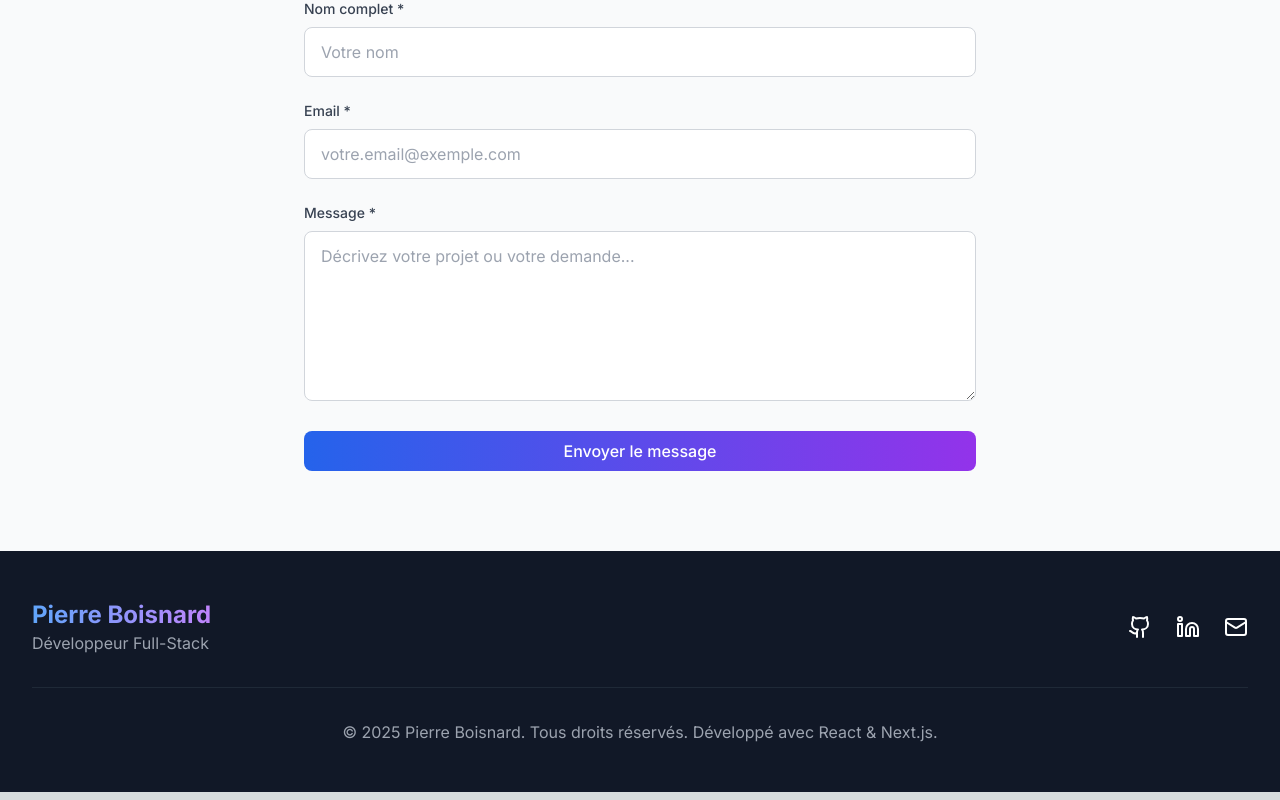
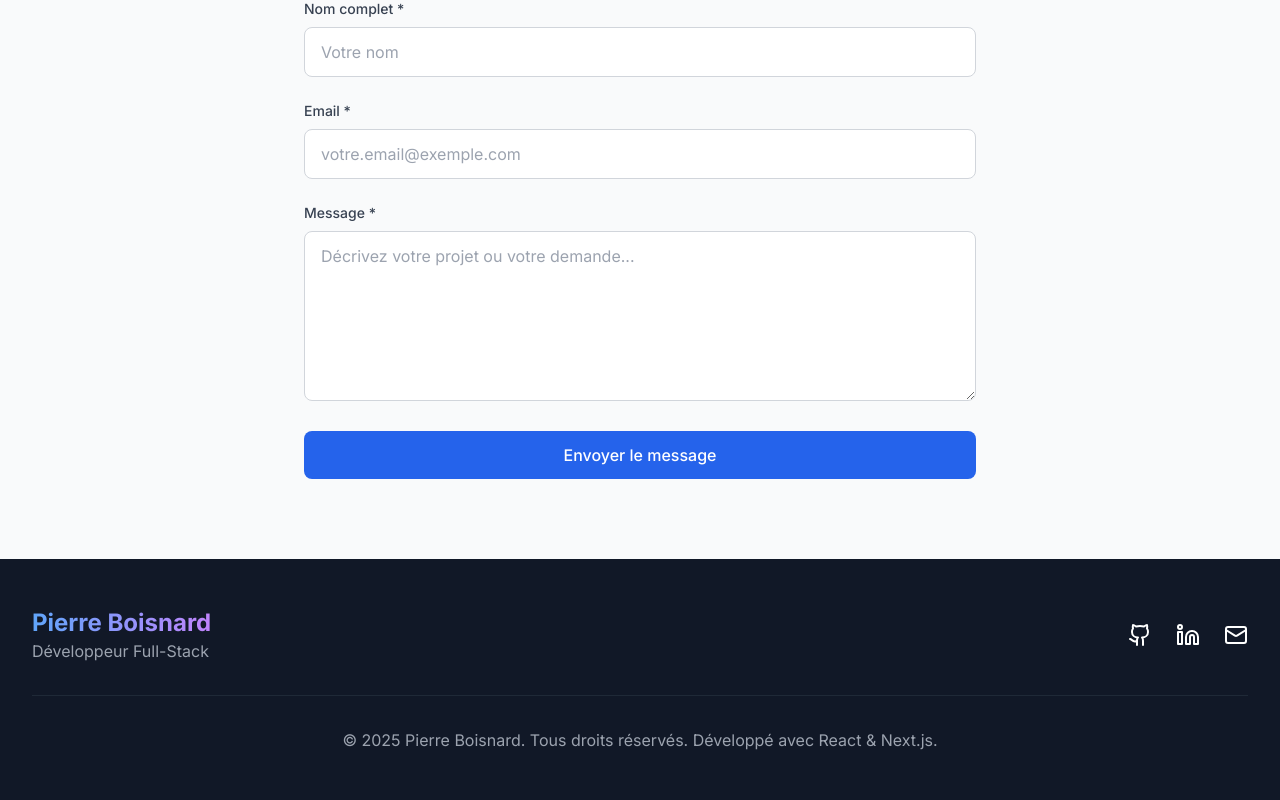
Before and after one commit to Pierrebsnrd/portfolio-frontend, a Next.js app: page / in a window 1280 px wide. Shown: the part 2505-3305 px from the top of the page. Built offline with nearby package versions, Linux system fonts and the light colour scheme.

Commit message:
remove loading button

```diff
--- a/app/api/contact/route.ts
+++ b/app/api/contact/route.ts
@@ -2,7 +2,7 @@ import { NextRequest, NextResponse } from 'next/server';
 import nodemailer from 'nodemailer';
 import { ContactFormData } from '../../../app/types/index';
 
-// Template HTML pour votre notification (repris de votre EmailService)
+// Template HTML pour votre notification
 function generateContactEmailHTML(name: string, email: string, message: string): string {
   return `
     <!DOCTYPE html>
@@ -50,7 +50,7 @@ function generateContactEmailHTML(name: string, email: string, message: string):
   `;
 }
 
-// Template HTML pour la confirmation utilisateur (repris de votre EmailService)
+// Template HTML pour la confirmation utilisateur
 function generateConfirmationEmailHTML(name: string, message: string): string {
   return `
     <!DOCTYPE html>
@@ -134,7 +134,7 @@ export async function POST(request: NextRequest) {
     }
 
     try {
-      // 1. Email de notification pour vous
+      // 1. Email de notification pour moi-même
       const notificationOptions = {
         from: {
           name: 'Pierre Boisnard - Portfolio',
--- a/app/components/ui/ContactForm.tsx
+++ b/app/components/ui/ContactForm.tsx
@@ -1,7 +1,6 @@
 'use client';
 
 import React, { useState } from 'react';
-import LoadingButton from '../ui/LoadingButton';
 import { ContactFormData, FormStatus } from '../../../app/types/index';
 
 const ContactForm: React.FC = () => {
@@ -126,15 +125,25 @@ const ContactForm: React.FC = () => {
               />
             </div>
 
-            <LoadingButton
+            <button
               type="submit"
-              isLoading={isLoading}
-              loadingText="Envoi en cours..."
-              variant="primary"
-              className="w-full"
+              disabled={isLoading}
+              className="w-full bg-blue-600 hover:bg-blue-700 disabled:bg-gray-400
+                       text-white font-medium py-3 px-6 rounded-lg
+                       transition-colors duration-200 flex items-center justify-center"
             >
-              Envoyer le message
-            </LoadingButton>
+              {isLoading ? (
+                <>
+                  <svg className="animate-spin -ml-1 mr-3 h-5 w-5 text-white" xmlns="http://www.w3.org/2000/svg" fill="none" viewBox="0 0 24 24">
+                    <circle className="opacity-25" cx="12" cy="12" r="10" stroke="currentColor" strokeWidth="4"></circle>
+                    <path className="opacity-75" fill="currentColor" d="M4 12a8 8 0 018-8V0C5.373 0 0 5.373 0 12h4zm2 5.291A7.962 7.962 0 014 12H0c0 3.042 1.135 5.824 3 7.938l3-2.647z"></path>
+                  </svg>
+                  Envoi en cours...
+                </>
+              ) : (
+                'Envoyer le message'
+              )}
+            </button>
 
             {/* Messages de feedback */}
             {status === 'success' && (
--- a/app/components/ui/LoadingButton.tsx
+++ /dev/null
@@ -1,61 +0,0 @@
-'use client';
-
-import { cn } from '@/lib/utils';
-import LoadingSpinner from './LoadingSpinner';
-
-interface LoadingButtonProps extends React.ButtonHTMLAttributes<HTMLButtonElement> {
-  isLoading?: boolean;
-  loadingText?: string;
-  variant?: 'primary' | 'secondary' | 'outline';
-  size?: 'sm' | 'md' | 'lg';
-  children: React.ReactNode;
-}
-
-const LoadingButton = ({
-  isLoading = false,
-  loadingText,
-  variant = 'primary',
-  size = 'md',
-  className,
-  disabled,
-  children,
-  ...props
-}: LoadingButtonProps) => {
-
-  const baseClasses = "inline-flex items-center justify-center gap-2 rounded-lg font-medium transition-all duration-200 focus:outline-none focus:ring-2 focus:ring-offset-2 disabled:opacity-50 disabled:cursor-not-allowed";
-
-  const variantClasses = {
-    primary: "bg-gradient-to-r from-blue-600 to-purple-600 hover:from-blue-700 hover:to-purple-700 text-white focus:ring-blue-500",
-    secondary: "bg-gray-100 hover:bg-gray-200 text-gray-800 dark:bg-gray-700 dark:hover:bg-gray-600 dark:text-gray-200 focus:ring-gray-500",
-    outline: "border-2 border-blue-600 text-blue-600 hover:bg-blue-600 hover:text-white dark:border-blue-400 dark:text-blue-400 focus:ring-blue-500"
-  };
-
-  const sizeClasses = {
-    sm: "px-3 py-1.5 text-sm",
-    md: "px-4 py-2 text-base",
-    lg: "px-6 py-3 text-lg"
-  };
-
-  return (
-    <button
-      className={cn(
-        baseClasses,
-        variantClasses[variant],
-        sizeClasses[size],
-        className
-      )}
-      disabled={disabled || isLoading}
-      {...props}
-    >
-      {isLoading && (
-        <LoadingSpinner
-          size={size === 'lg' ? 'md' : 'sm'}
-          variant="default"
-        />
-      )}
-      {isLoading ? (loadingText || 'Chargement...') : children}
-    </button>
-  );
-};
-
-export default LoadingButton;
--- a/app/components/ui/LoadingSpinner.tsx
+++ /dev/null
@@ -1,146 +0,0 @@
-'use client';
-
-import { cn } from '@/lib/utils';
-
-interface LoadingSpinnerProps {
-  size?: 'sm' | 'md' | 'lg' | 'xl';
-  variant?: 'default' | 'dots' | 'pulse' | 'bars';
-  className?: string;
-  text?: string;
-  fullScreen?: boolean;
-}
-
-const LoadingSpinner = ({
-  size = 'md',
-  variant = 'default',
-  className,
-  text,
-  fullScreen = false
-}: LoadingSpinnerProps) => {
-
-  // Tailles pour chaque variante
-  const sizeClasses = {
-    sm: 'w-4 h-4',
-    md: 'w-8 h-8',
-    lg: 'w-12 h-12',
-    xl: 'w-16 h-16'
-  };
-
-  const textSizes = {
-    sm: 'text-xs',
-    md: 'text-sm',
-    lg: 'text-base',
-    xl: 'text-lg'
-  };
-
-  // Composant Spinner classique
-  const DefaultSpinner = () => (
-    <div className={cn(
-      "animate-spin rounded-full border-2 border-gray-300 border-t-blue-600 dark:border-gray-600 dark:border-t-blue-400",
-      sizeClasses[size]
-    )} />
-  );
-
-  // Composant Dots (3 points qui bougent)
-  const DotsSpinner = () => (
-    <div className="flex space-x-1">
-      {[0, 1, 2].map((i) => (
-        <div
-          key={i}
-          className={cn(
-            "rounded-full bg-blue-600 dark:bg-blue-400 animate-bounce",
-            size === 'sm' ? 'w-1 h-1' :
-            size === 'md' ? 'w-2 h-2' :
-            size === 'lg' ? 'w-3 h-3' : 'w-4 h-4'
-          )}
-          style={{
-            animationDelay: `${i * 0.1}s`,
-            animationDuration: '0.8s'
-          }}
-        />
-      ))}
-    </div>
-  );
-
-  // Composant Pulse (cercle qui pulse)
-  const PulseSpinner = () => (
-    <div className="relative flex items-center justify-center">
-      <div className={cn(
-        "animate-ping absolute rounded-full bg-blue-400 opacity-75",
-        sizeClasses[size]
-      )} />
-      <div className={cn(
-        "relative rounded-full bg-blue-600 dark:bg-blue-400",
-        size === 'sm' ? 'w-3 h-3' :
-        size === 'md' ? 'w-6 h-6' :
-        size === 'lg' ? 'w-9 h-9' : 'w-12 h-12'
-      )} />
-    </div>
-  );
-
-  // Composant Bars (barres qui montent et descendent)
-  const BarsSpinner = () => (
-    <div className="flex items-end space-x-1">
-      {[0, 1, 2, 3].map((i) => (
-        <div
-          key={i}
-          className={cn(
-            "bg-blue-600 dark:bg-blue-400 animate-pulse",
-            size === 'sm' ? 'w-0.5 h-2' :
-            size === 'md' ? 'w-1 h-4' :
-            size === 'lg' ? 'w-1.5 h-6' : 'w-2 h-8'
-          )}
-          style={{
-            animationDelay: `${i * 0.1}s`,
-            animationDuration: '1.2s'
-          }}
-        />
-      ))}
-    </div>
-  );
-
-  // Sélection du spinner selon la variante
-  const renderSpinner = () => {
-    switch (variant) {
-      case 'dots':
-        return <DotsSpinner />;
-      case 'pulse':
-        return <PulseSpinner />;
-      case 'bars':
-        return <BarsSpinner />;
-      default:
-        return <DefaultSpinner />;
-    }
-  };
-
-  // Contenu du spinner avec texte optionnel
-  const content = (
-    <div className={cn(
-      "flex flex-col items-center justify-center gap-3",
-      className
-    )}>
-      {renderSpinner()}
-      {text && (
-        <p className={cn(
-          "text-gray-600 dark:text-gray-400 font-medium animate-pulse",
-          textSizes[size]
-        )}>
-          {text}
-        </p>
-      )}
-    </div>
-  );
-
-  // Version plein écran
-  if (fullScreen) {
-    return (
-      <div className="fixed inset-0 z-50 flex items-center justify-center bg-white/80 dark:bg-gray-900/80 backdrop-blur-sm">
-        {content}
-      </div>
-    );
-  }
-
-  return content;
-};
-
-export default LoadingSpinner;
--- a/app/hooks/useLoading.ts
+++ /dev/null
@@ -1,38 +0,0 @@
-
-import { useState, useCallback } from 'react';
-
-interface UseLoadingReturn {
-  isLoading: boolean;
-  startLoading: () => void;
-  stopLoading: () => void;
-  withLoading: <T>(fn: () => Promise<T>) => Promise<T>;
-}
-
-export const useLoading = (initialState: boolean = false): UseLoadingReturn => {
-  const [isLoading, setIsLoading] = useState(initialState);
-
-  const startLoading = useCallback(() => {
-    setIsLoading(true);
-  }, []);
-
-  const stopLoading = useCallback(() => {
-    setIsLoading(false);
-  }, []);
-
-  const withLoading = useCallback(async <T>(fn: () => Promise<T>): Promise<T> => {
-    try {
-      setIsLoading(true);
-      const result = await fn();
-      return result;
-    } finally {
-      setIsLoading(false);
-    }
-  }, []);
-
-  return {
-    isLoading,
-    startLoading,
-    stopLoading,
-    withLoading
-  };
-};
```
Also changed, not shown: app/page.tsx (+0 -24 lines).
